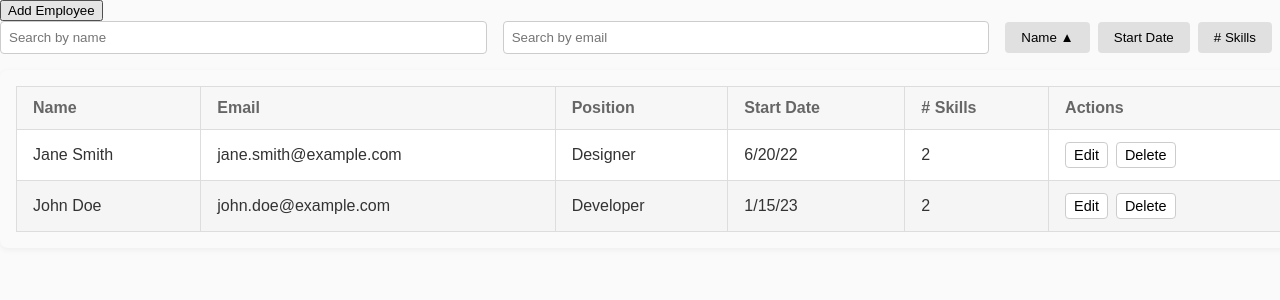
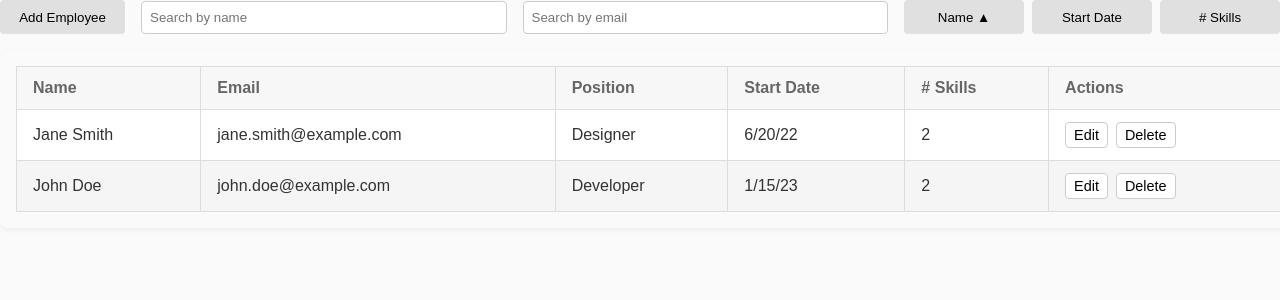
Before and after one commit to AndrD1406/EmployeeManager, an Angular app: page / in a window 1280 px wide. Shown: the top 300 px of the page. Built offline with nearby package versions, Linux system fonts and the light colour scheme.

Commit message:
fixed buttons, adding persist

```diff
--- a/src/app/shared/components/employee-list/employee-list.component.css
+++ b/src/app/shared/components/employee-list/employee-list.component.css
@@ -13,17 +13,25 @@
   border-radius: 4px;
 }
 
-.sort-buttons button {
-  margin-right: 0.5rem;
-  padding: 0.5rem 1rem;
+.btn {
+  padding: 0.6rem 1.2rem;
+  min-width: 120px;
   border: none;
-  background: #e0e0e0;
+  background-color: #e0e0e0;
+  color: black;
   border-radius: 4px;
   cursor: pointer;
+  text-align: center;
+  transition: background-color 0.2s ease;
 }
 
-.sort-buttons button:hover {
-  background: #d5d5d5;
+.btn:hover {
+  background-color: #d5d5d5;
+}
+
+.sort-buttons {
+  display: flex;
+  gap: 0.5rem;
 }
 
 .table-wrapper {
@@ -56,7 +64,7 @@
     width: 100%;
   }
 
-  .sort-buttons button {
+  .btn {
     width: 100%;
     margin-bottom: 0.5rem;
   }
--- a/src/app/shared/components/employee-list/employee-list.component.html
+++ b/src/app/shared/components/employee-list/employee-list.component.html
@@ -1,5 +1,6 @@
-<button (click)="onAdd()">Add Employee</button>
 <div class="search-sort">
+    <button class="btn" (click)="onAdd()">Add Employee</button>
+
     <input
         type="text"
         [formControl]="searchNameControl"
@@ -12,13 +13,13 @@
     />
 
     <div class="sort-buttons">
-    <button (click)="onSort('fullName')">
+        <button class="btn" (click)="onSort('fullName')">
         Name {{ sortField==='fullName' ? (sortDirection==='asc'?'▲':'▼') : '' }}
         </button>
-    <button (click)="onSort('startDate')">
+        <button class="btn" (click)="onSort('startDate')">
         Start Date {{ sortField==='startDate' ? (sortDirection==='asc'?'▲':'▼') : '' }}
         </button>
-    <button (click)="onSort('skillCount')">
+        <button class="btn" (click)="onSort('skillCount')">
         # Skills {{ sortField==='skillCount' ? (sortDirection==='asc'?'▲':'▼') : '' }}
         </button>
     </div>
--- a/src/app/shared/services/employee.service.ts
+++ b/src/app/shared/services/employee.service.ts
@@ -57,9 +57,10 @@ export class EmployeeService{
     }
 
     add(emp: Omit<Employee, 'id'>): void {
-        const newEmp: Employee = { id: this.nextId++, ...emp }
+        const newEmp: Employee = { id: this.nextId++, ...emp };
         const list = [...this.emps$.value, newEmp];
         this.emps$.next(list);
+        this.persist(list);
     }
 
     update(emp: Employee): void {
```
Lines whose indentation alone changed are shown as unchanged.
